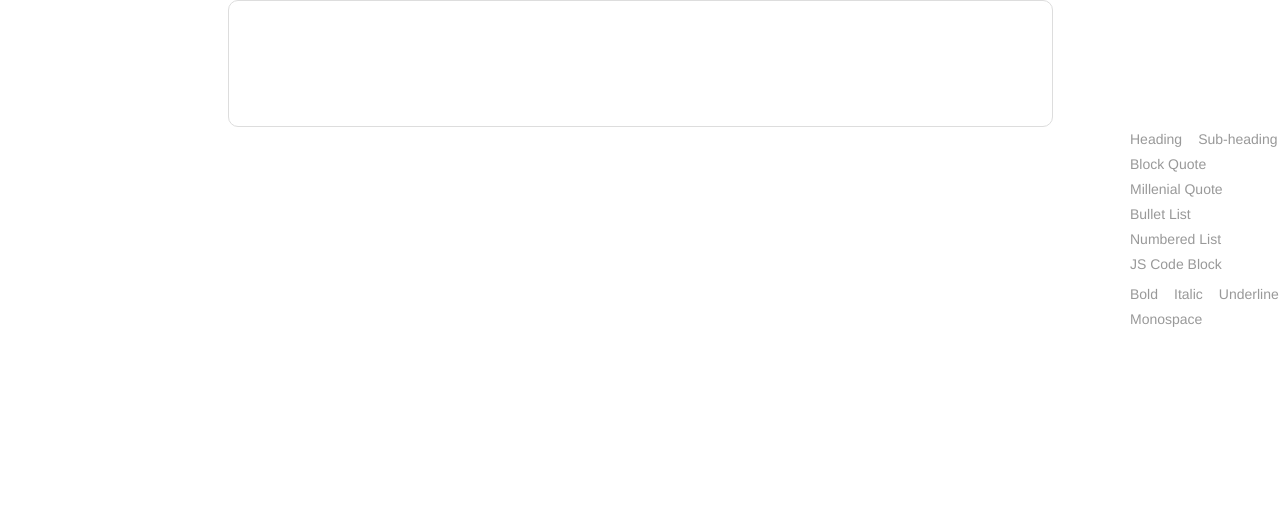
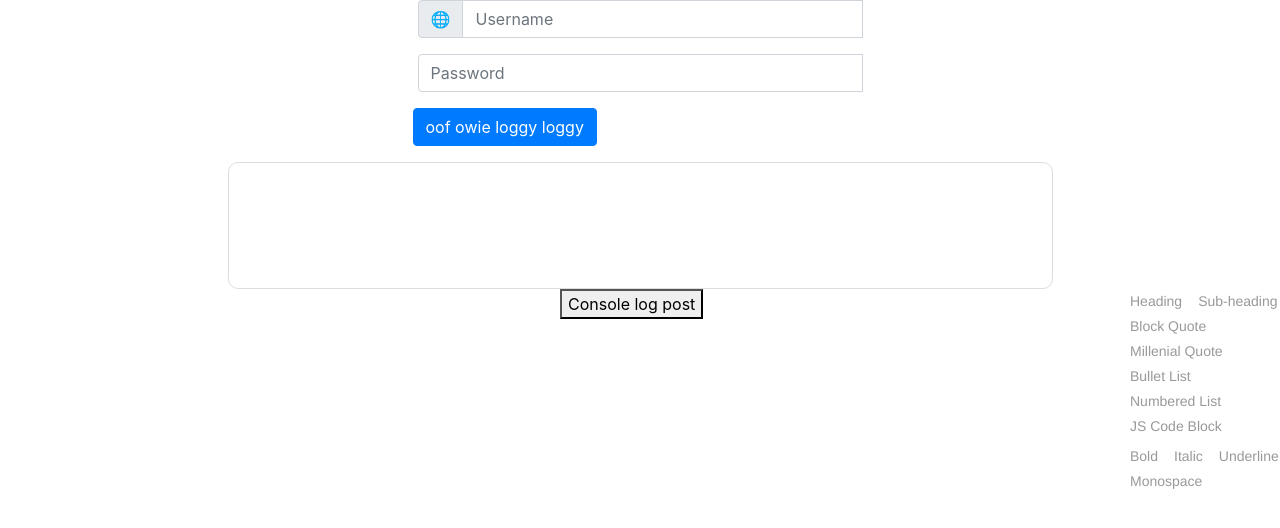
Before and after one commit to Ned-el-ch/neddy, a React (Create React App) app: page / in a window 1280 px wide. Shown: the top 528 px of the page. Built offline with nearby package versions, Linux system fonts and the light colour scheme.

Commit message:
added sing up and login

```diff
--- a/package.json
+++ b/package.json
@@ -8,6 +8,7 @@
     "prismjs": "^1.18.0",
     "react": "^16.12.0",
     "react-bootstrap": "^1.0.0-beta.16",
+    "react-bootstrap-validation": "^0.1.11",
     "react-dom": "^16.12.0",
     "react-scripts": "3.3.0"
   },
--- a/src/containers/App.js
+++ b/src/containers/App.js
@@ -1,7 +1,23 @@
 import React, { Component } from 'react';
 import PrismEditor from './PrismEditor';
+import SignUpPage from './SignUpPage';
+import LoginPage from './LoginPage';
 
 export default class App extends Component {
+
+	state = {
+
+		user: {}
+
+	}
+
+	handleLogin = (user) => {
+
+		this.setState(
+			{user}
+		)
+
+	}
 
 	render() {
 
@@ -9,6 +25,8 @@ export default class App extends Component {
 
 			<div className='app'>
 
+				{/* < SignUpPage /> */}
+				< LoginPage handleLogin={this.handleLogin}/>
 				< PrismEditor />
 
 			</div>
--- /dev/null
+++ b/src/containers/LoginPage.js
@@ -0,0 +1,98 @@
+import React, { Component } from 'react';
+
+import Button from "react-bootstrap/Button"
+import Form from "react-bootstrap/Form"
+import Container from "react-bootstrap/Container"
+import Row from "react-bootstrap/Row"
+import Col from "react-bootstrap/Col"
+import InputGroup from "react-bootstrap/InputGroup"
+import "../styles/login.css";
+
+export default class LoginPage extends Component{
+
+	handleSubmit = (event) => {
+		event.preventDefault();
+
+		const handleLogin = this.props.handleLogin;
+		const form = event.currentTarget;
+
+		if (!form.checkValidity() === false) {
+
+			event.stopPropagation();
+			const username = event.target.elements.validationCustomUsername.value;
+			const password = event.target.elements.validationCustomPassword.value;
+			// FETCH TO THE API TO TRY TO LOGIN
+
+			fetch("http://localhost:4000/api/v1/login", {
+				method: "POST",
+				headers: {
+					"Content-Type": "application/json",
+					Accept: "application/json"
+				},
+				body: JSON.stringify({user : { username: username, password: password }})
+			})
+				.then(res => res.json())
+				.then(data => {
+					localStorage.setItem("token", data.token);
+					return data.user;
+				})
+				.then(handleLogin)
+
+		}
+
+	}
+
+	render () {
+
+		return (
+			<Container className="Login">
+			<Row className="justify-content-md-center">
+			<Col md={{ span: 5, offset: 0}}>
+				<Form onSubmit={this.handleSubmit} >
+					<Form.Row>
+						<Form.Group as={Col} controlId="validationCustomUsername">
+							<InputGroup>
+								<InputGroup.Prepend>
+									<InputGroup.Text id="inputGroupPrepend">🌐</InputGroup.Text>
+								</InputGroup.Prepend>
+								<Form.Control
+									type="text"
+									placeholder="Username"
+									aria-describedby="inputGroupPrepend"
+									required
+								/>
+								<Form.Control.Feedback type="invalid">
+									Please input a username.
+								</Form.Control.Feedback>
+							</InputGroup>
+						</Form.Group>
+					</Form.Row>
+					<Form.Row>
+						<Form.Group as={Col} controlId="validationCustomPassword">
+							<InputGroup>
+								<Form.Control
+									type="password"
+									placeholder="Password"
+									aria-describedby="inputGroupPrepend"
+									required
+								/>
+								<Form.Control.Feedback type="invalid">
+									Please choose a password.
+								</Form.Control.Feedback>
+							</InputGroup>
+						</Form.Group>
+					</Form.Row>
+					<Form.Row>
+						<Form.Group >
+							<Button type="submit">oof owie loggy loggy</Button>
+						</Form.Group>
+					</Form.Row>
+				</Form>
+			</Col>
+			</Row>
+			</Container>
+		);
+
+	}
+
+}
--- a/src/containers/PrismEditor.js
+++ b/src/containers/PrismEditor.js
@@ -119,6 +119,12 @@ class PrismDecorator {
 		}
 	}
 
+	logPost = () => {
+
+		let oof = this.state.editorState.getCurrentContent();
+		console.log(oof.blockMap.toJSON())
+	}
+
 	render() {
 		const {editorState} = this.state;
 		// If the user changes block type before entering any text, we can
@@ -133,7 +139,6 @@ class PrismDecorator {
 		return (
 			<Container>
 				<Row className="justify-content-md-center">
-			{/* <Container><Row className="justify-content-md-center"> */}
 
 				<Col md={{ span: 9, offset: 0}}>
 				<div className="RichEditor-root">
@@ -162,6 +167,11 @@ class PrismDecorator {
 					/>
 				</Col>
 			</Row>
+			< Row >
+				< Col md={{ span: 2, offset: 5}}>
+					< button onClick={this.logPost} >Console log post</button>
+				</Col>
+			</Row>
 			</Container>
 		);
 	}
--- /dev/null
+++ b/src/containers/SignUpPage.js
@@ -0,0 +1,138 @@
+import React, { Component } from 'react';
+
+import Button from "react-bootstrap/Button"
+import Form from "react-bootstrap/Form"
+import Container from "react-bootstrap/Container"
+import Row from "react-bootstrap/Row"
+import Col from "react-bootstrap/Col"
+import InputGroup from "react-bootstrap/InputGroup"
+import "../styles/login.css";
+
+export default class SignUpPage extends Component{
+
+	handleSubmit(event) {
+
+		const form = event.currentTarget;
+
+		if (!form.checkValidity() === false) {
+
+			event.preventDefault();
+			event.stopPropagation();
+
+			const name = event.target.elements.validationCustomName.value;
+			const username = event.target.elements.validationCustomUsername.value;
+			const password = event.target.elements.validationCustomPassword.value;
+			const imageUrl = event.target.elements.validationCustomImageUrl.value;
+			// FETCH TO THE API TO TRY AND CREATE AN ACCOUNT
+
+			fetch('http://localhost:4000/api/v1/users', {
+				method: 'POST',
+				headers: {
+					'Content-Type': 'application/json',
+					Accept: 'application/json'
+				},
+				body: JSON.stringify({
+					user: {
+						name: name,
+						username: username,
+						password: password,
+						bio: "'twas in the tutorial, forgot to remove this",
+						avatar: imageUrl
+					}
+				})
+			})
+
+			.then(res => res.json())
+			.then(console.log)
+
+		}
+
+	}
+
+	render () {
+
+		return (
+				<Container className="Login">
+				<Row className="justify-content-md-center">
+				<Col md={{ span: 5, offset: 0}}>
+					<Form onSubmit={this.handleSubmit} >
+						<Form.Row>
+							<Form.Group as={Col} controlId="validationCustomName">
+								<Form.Control
+									required
+									type="text"
+									placeholder="Full Name"
+								/>
+								<Form.Control.Feedback>Looks good!</Form.Control.Feedback>
+							</Form.Group>
+						</Form.Row>
+						<Form.Row>
+							<Form.Group as={Col} controlId="validationCustomImageUrl">
+								<InputGroup>
+									<InputGroup.Prepend>
+										<InputGroup.Text id="inputGroupPrepend">👤</InputGroup.Text>
+									</InputGroup.Prepend>
+									<Form.Control
+										required
+										type="text"
+										placeholder="Paste a link to an image pls"
+									/>
+								</InputGroup>
+								<Form.Control.Feedback>Looks good!</Form.Control.Feedback>
+							</Form.Group>
+						</Form.Row>
+						<Form.Row>
+							<Form.Group as={Col} controlId="validationCustomUsername">
+								<InputGroup>
+									<InputGroup.Prepend>
+										<InputGroup.Text id="inputGroupPrepend">🌐</InputGroup.Text>
+									</InputGroup.Prepend>
+									<Form.Control
+										type="text"
+										placeholder="Username"
+										aria-describedby="inputGroupPrepend"
+										required
+									/>
+									<Form.Control.Feedback type="invalid">
+										Please choose a username.
+									</Form.Control.Feedback>
+								</InputGroup>
+							</Form.Group>
+						</Form.Row>
+						<Form.Row>
+							<Form.Group as={Col} controlId="validationCustomPassword">
+								<InputGroup>
+
+									<Form.Control
+										type="password"
+										placeholder="Password"
+										aria-describedby="inputGroupPrepend"
+										required
+									/>
+									<Form.Control.Feedback type="invalid">
+										Please choose a password.
+									</Form.Control.Feedback>
+								</InputGroup>
+							</Form.Group>
+						</Form.Row>
+						<Form.Group>
+							<Form.Check
+								required
+								label="Surrender my soul and morals"
+								feedback="You must surrender your soul and morals."
+							/>
+						</Form.Group>
+						<Form.Row>
+							<Form.Group >
+								<Button type="submit">oof owie signy signy</Button>
+							</Form.Group>
+						</Form.Row>
+					</Form>
+				</Col>
+				</Row>
+				</Container>
+		);
+
+	}
+
+}
```
Also changed, not shown: src/styles/login.css (added), 1 other file (tests, documents, lock files or other folders).
